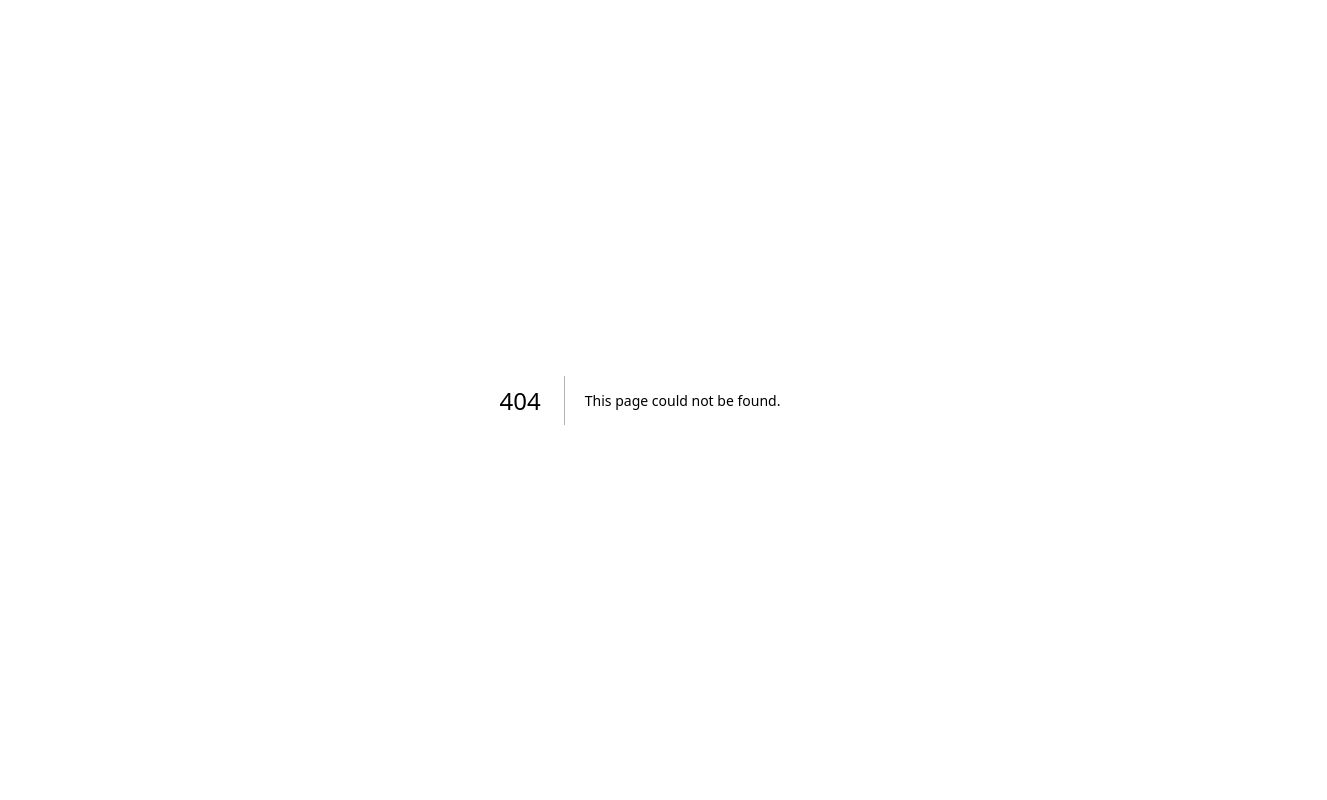
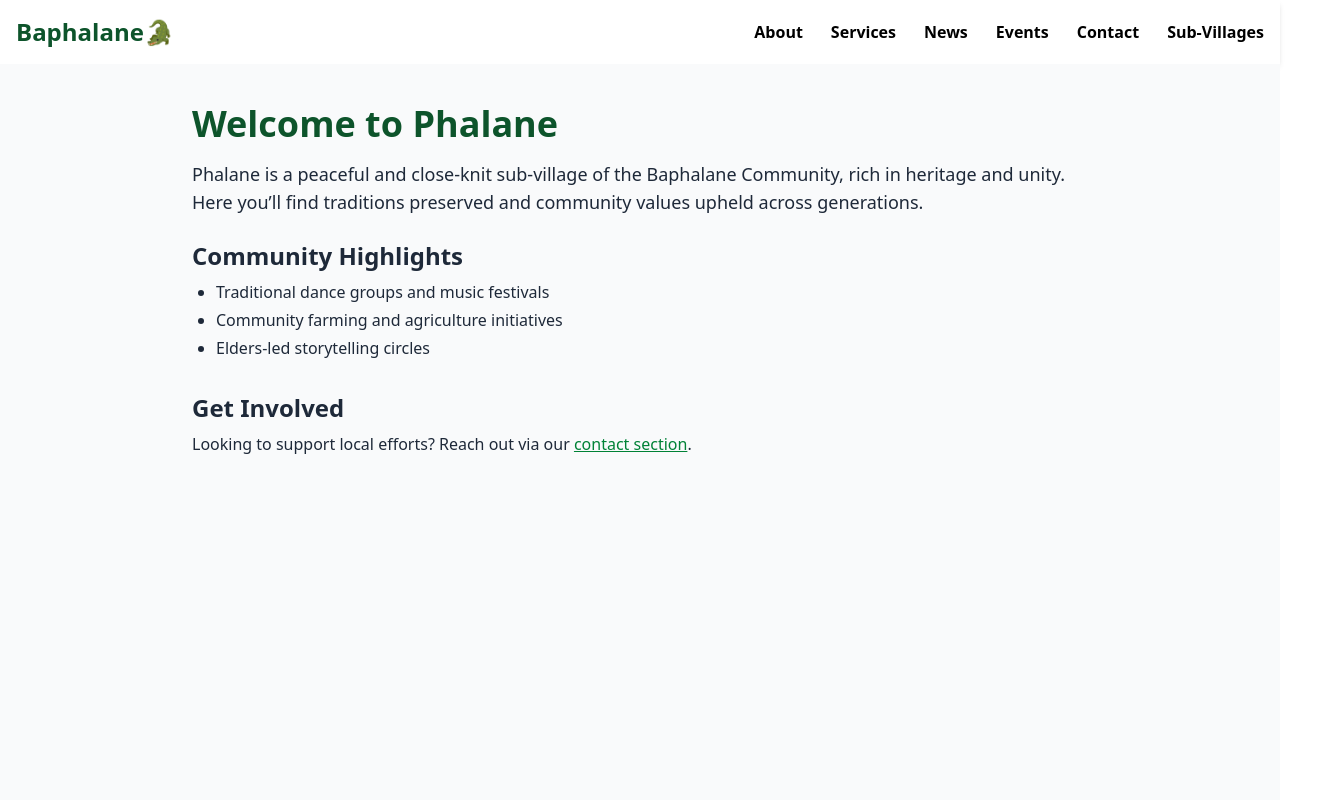
Before and after one commit to RXA8/Baphalane, a Next.js app in the folder baphalane/: page /phalane in a window 1280 px wide. Before the commit this address had no page. Shown: the top 800 px of the page, 1327 px wide, since content can reach past the window. Built offline with nearby package versions, Linux system fonts and the light colour scheme.

Commit message:
Created pages for all other subvillages and implemented the navigation

```diff
--- /dev/null
+++ b/baphalane/src/app/mmorogong/page.tsx
@@ -0,0 +1,46 @@
+import Head from 'next/head';
+import Link from 'next/link';
+import Navbar from '../../components/Navbar';
+import Footer from '../../components/Footer';
+
+export default function Mmorogong() {
+  return (
+    <>
+      <Head>
+        <title>Mmorogong | Baphalane Community</title>
+        <meta name="description" content="Information about the Mmorogong sub-village in Ramokokastad." />
+      </Head>
+
+      <Navbar />
+
+      <main className="min-h-screen px-6 py-10 bg-gray-50 text-gray-800">
+        <div className="max-w-4xl mx-auto">
+          <h1 className="text-4xl font-bold mb-4 text-green-900">Welcome to Mmorogong</h1>
+          <p className="mb-6 text-lg">
+            Mmorogong is a sub-village that thrives on innovation and resilience. From educational development to
+            sustainable practices, Mmorogong is a symbol of progress within Baphalane.
+          </p>
+
+          <section className="mb-8">
+            <h2 className="text-2xl font-semibold mb-2">Community Highlights</h2>
+            <ul className="list-disc pl-6 space-y-1">
+              <li>After-school learning programs for youth</li>
+              <li>Green energy and environmental awareness</li>
+              <li>Craft and skill development workshops</li>
+            </ul>
+          </section>
+
+          <section>
+            <h2 className="text-2xl font-semibold mb-2">Get Involved</h2>
+            <p>
+              Join hands with us to support our goals. Visit the{' '}
+              <Link href="/#contact" className="text-green-700 underline hover:text-green-900">contact page</Link> to connect.
+            </p>
+          </section>
+        </div>
+      </main>
+
+      <Footer />
+    </>
+  );
+}
--- /dev/null
+++ b/baphalane/src/app/phadi/page.tsx
@@ -0,0 +1,46 @@
+import Head from 'next/head';
+import Link from 'next/link';
+import Navbar from '../../components/Navbar';
+import Footer from '../../components/Footer';
+
+export default function Phadi() {
+  return (
+    <>
+      <Head>
+        <title>Phadi | Baphalane Community</title>
+        <meta name="description" content="Information about the Phadi sub-village in Ramokokastad." />
+      </Head>
+
+      <Navbar />
+
+      <main className="min-h-screen px-6 py-10 bg-gray-50 text-gray-800">
+        <div className="max-w-4xl mx-auto">
+          <h1 className="text-4xl font-bold mb-4 text-green-900">Welcome to Phadi</h1>
+          <p className="mb-6 text-lg">
+            Phadi is a sub-village deeply rooted in nature and community spirit. Surrounded by scenic beauty, it&aposs home
+            to many local artisans and a growing movement toward cultural tourism.
+          </p>
+
+          <section className="mb-8">
+            <h2 className="text-2xl font-semibold mb-2">Community Highlights</h2>
+            <ul className="list-disc pl-6 space-y-1">
+              <li>Nature-based community projects</li>
+              <li>Artisan craft markets</li>
+              <li>Eco-tourism opportunities and trails</li>
+            </ul>
+          </section>
+
+          <section>
+            <h2 className="text-2xl font-semibold mb-2">Get Involved</h2>
+            <p>
+              Want to support Phadi’s growth? Head to the{' '}
+              <Link href="/#contact" className="text-green-700 underline hover:text-green-900">contact section</Link> and reach out.
+            </p>
+          </section>
+        </div>
+      </main>
+
+      <Footer />
+    </>
+  );
+}
--- /dev/null
+++ b/baphalane/src/app/phalane/page.tsx
@@ -0,0 +1,46 @@
+import Head from 'next/head';
+import Link from 'next/link';
+import Navbar from '../../components/Navbar';
+import Footer from '../../components/Footer';
+
+export default function Phalane() {
+  return (
+    <>
+      <Head>
+        <title>Phalane | Baphalane Community</title>
+        <meta name="description" content="Information about the Phalane sub-village in Ramokokastad." />
+      </Head>
+
+      <Navbar />
+
+      <main className="min-h-screen px-6 py-10 bg-gray-50 text-gray-800">
+        <div className="max-w-4xl mx-auto">
+          <h1 className="text-4xl font-bold mb-4 text-green-900">Welcome to Phalane</h1>
+          <p className="mb-6 text-lg">
+            Phalane is a peaceful and close-knit sub-village of the Baphalane Community, rich in heritage and unity.
+            Here you’ll find traditions preserved and community values upheld across generations.
+          </p>
+
+          <section className="mb-8">
+            <h2 className="text-2xl font-semibold mb-2">Community Highlights</h2>
+            <ul className="list-disc pl-6 space-y-1">
+              <li>Traditional dance groups and music festivals</li>
+              <li>Community farming and agriculture initiatives</li>
+              <li>Elders-led storytelling circles</li>
+            </ul>
+          </section>
+
+          <section>
+            <h2 className="text-2xl font-semibold mb-2">Get Involved</h2>
+            <p>
+              Looking to support local efforts? Reach out via our{' '}
+              <Link href="/#contact" className="text-green-700 underline hover:text-green-900">contact section</Link>.
+            </p>
+          </section>
+        </div>
+      </main>
+
+      <Footer />
+    </>
+  );
+}
--- a/baphalane/src/components/Navbar.tsx
+++ b/baphalane/src/components/Navbar.tsx
@@ -30,10 +30,10 @@ export default function Navbar() {
               Sub-Villages
             </button>
             <div className="absolute left-0 mt-2 w-40 bg-white shadow-lg rounded-md opacity-0 invisible group-hover:opacity-100 group-hover:visible transition-all duration-200 z-20">
-              <Link href="#phadi" className="block px-4 py-2 hover:bg-green-100">Phadi</Link>
-              <Link href="#mmorogong" className="block px-4 py-2 hover:bg-green-100">Mmorogong</Link>
+              <Link href="/phadi" className="block px-4 py-2 hover:bg-green-100">Phadi</Link>
+              <Link href="/mmorogong" className="block px-4 py-2 hover:bg-green-100">Mmorogong</Link>
               <Link href="/bojating" className="block px-4 py-2 hover:bg-green-100">Bojating</Link>
-              <Link href="#phalane" className="block px-4 py-2 hover:bg-green-100">Phalane</Link>
+              <Link href="/phalane" className="block px-4 py-2 hover:bg-green-100">Phalane</Link>
             </div>
           </div>
         </nav>
@@ -63,10 +63,10 @@ export default function Navbar() {
         </button>
         {subDropdownOpen && (
             <div className="pl-4 mt-1 space-y-1">
-            <Link href="#phadi" className="block">Phadi</Link>
-            <Link href="#mmorogong" className="block">Mmorogong</Link>
+            <Link href="/phadi" className="block">Phadi</Link>
+            <Link href="/mmorogong" className="block">Mmorogong</Link>
             <Link href="/bojating" className="block">Bojating</Link>
-            <Link href="#phalane" className="block">Phalane</Link>
+            <Link href="/phalane" className="block">Phalane</Link>
             </div>
         )}
         </div>
```
